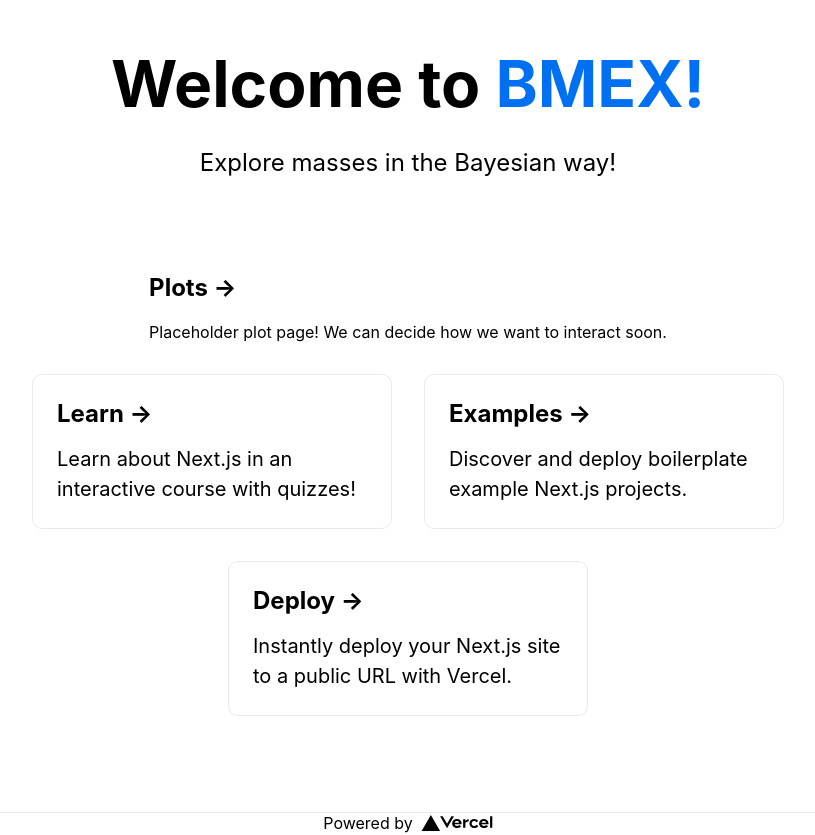
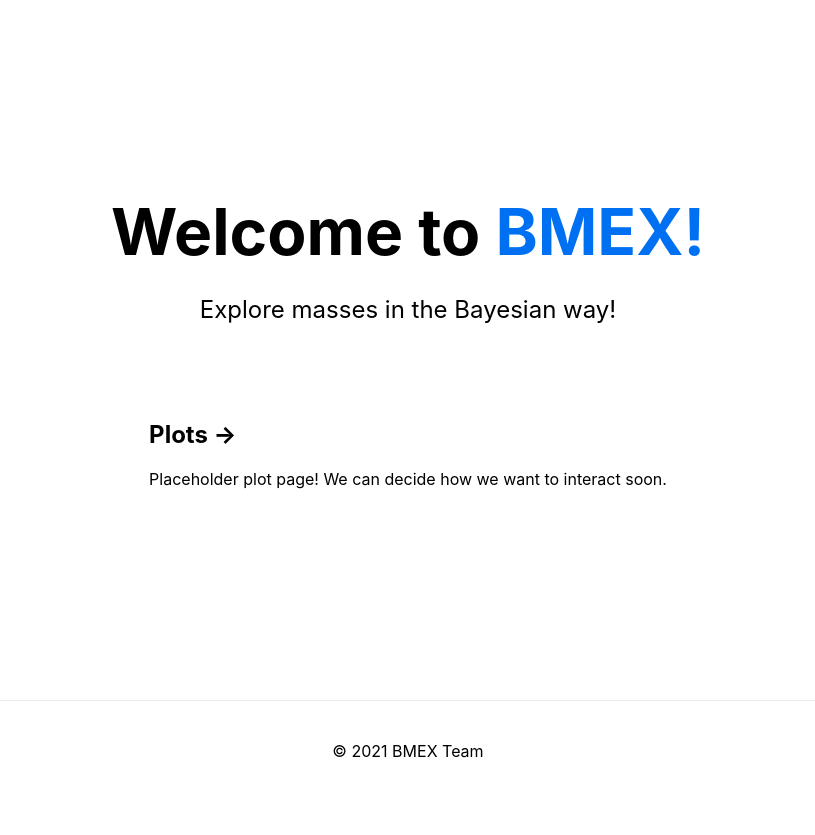
Before and after one commit to massexplorer/bmex-static, a Next.js app: page / in a window 1280 px wide. Shown: the whole page, without its empty margins (232-1047 px from the left). After the commit the page ends 800 px from the top, so only its background shows below. Built offline with nearby package versions, Linux system fonts and the light colour scheme.

Commit message:
add link to github

```diff
--- a/pages/index.js
+++ b/pages/index.js
@@ -28,42 +28,11 @@ export default function Home() {
             <p>Placeholder plot page! We can decide how we want to interact soon.</p>
           </a>
 	  </Link>
-          <a href="https://nextjs.org/learn" className={styles.card}>
-            <h2>Learn &rarr;</h2>
-            <p>Learn about Next.js in an interactive course with quizzes!</p>
-          </a>
-
-          <a
-            href="https://github.com/vercel/next.js/tree/master/examples"
-            className={styles.card}
-          >
-            <h2>Examples &rarr;</h2>
-            <p>Discover and deploy boilerplate example Next.js projects.</p>
-          </a>
-
-          <a
-            href="https://vercel.com/new?utm_source=create-next-app&utm_medium=default-template&utm_campaign=create-next-app"
-            className={styles.card}
-          >
-            <h2>Deploy &rarr;</h2>
-            <p>
-              Instantly deploy your Next.js site to a public URL with Vercel.
-            </p>
-          </a>
         </div>
       </main>
 
       <footer className={styles.footer}>
-        <a
-          href="https://vercel.com?utm_source=create-next-app&utm_medium=default-template&utm_campaign=create-next-app"
-          target="_blank"
-          rel="noopener noreferrer"
-        >
-          Powered by{' '}
-          <span className={styles.logo}>
-            <Image src="/vercel.svg" alt="Vercel Logo" width={72} height={16} />
-          </span>
-        </a>
+        <a href="https://github.com/kylegodbey/bmex-static">&copy; 2021 BMEX Team</a>
       </footer>
     </div>
   )
```
